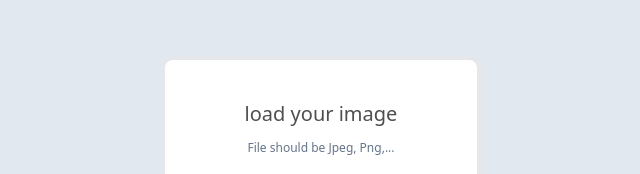
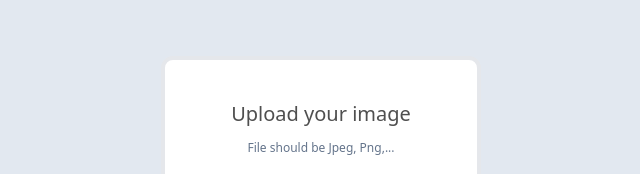
Before and after one commit to Einsteinj04/imageUploader, a Next.js app in the folder myimguploaderproj/frontend/imguploaderfrontend/: page /upload in a window 1280 px wide. Shown: the part 112-286 px from the top of the page, without its empty margins (319-959 px from the left). Built offline with nearby package versions, Linux system fonts and the light colour scheme.

Commit message:
Update upload.js

```diff
--- a/myimguploaderproj/frontend/imguploaderfrontend/pages/upload.js
+++ b/myimguploaderproj/frontend/imguploaderfrontend/pages/upload.js
@@ -59,7 +59,7 @@ const onDrop = useCallback((event) => {
           </div>
           :
           <>
-            <h1 className="p-3 text-xl text-[#4F4F4F]">load your image</h1>
+            <h1 className="p-3 text-xl text-[#4F4F4F]">Upload your image</h1>
             <p className="text-xs text-slate-500">File should be Jpeg, Png,...</p>
           </>}
           <div className="border-8 h-52 w-full bg-slate-100 rounded my-5 border-dotted border-slate-300"
```
